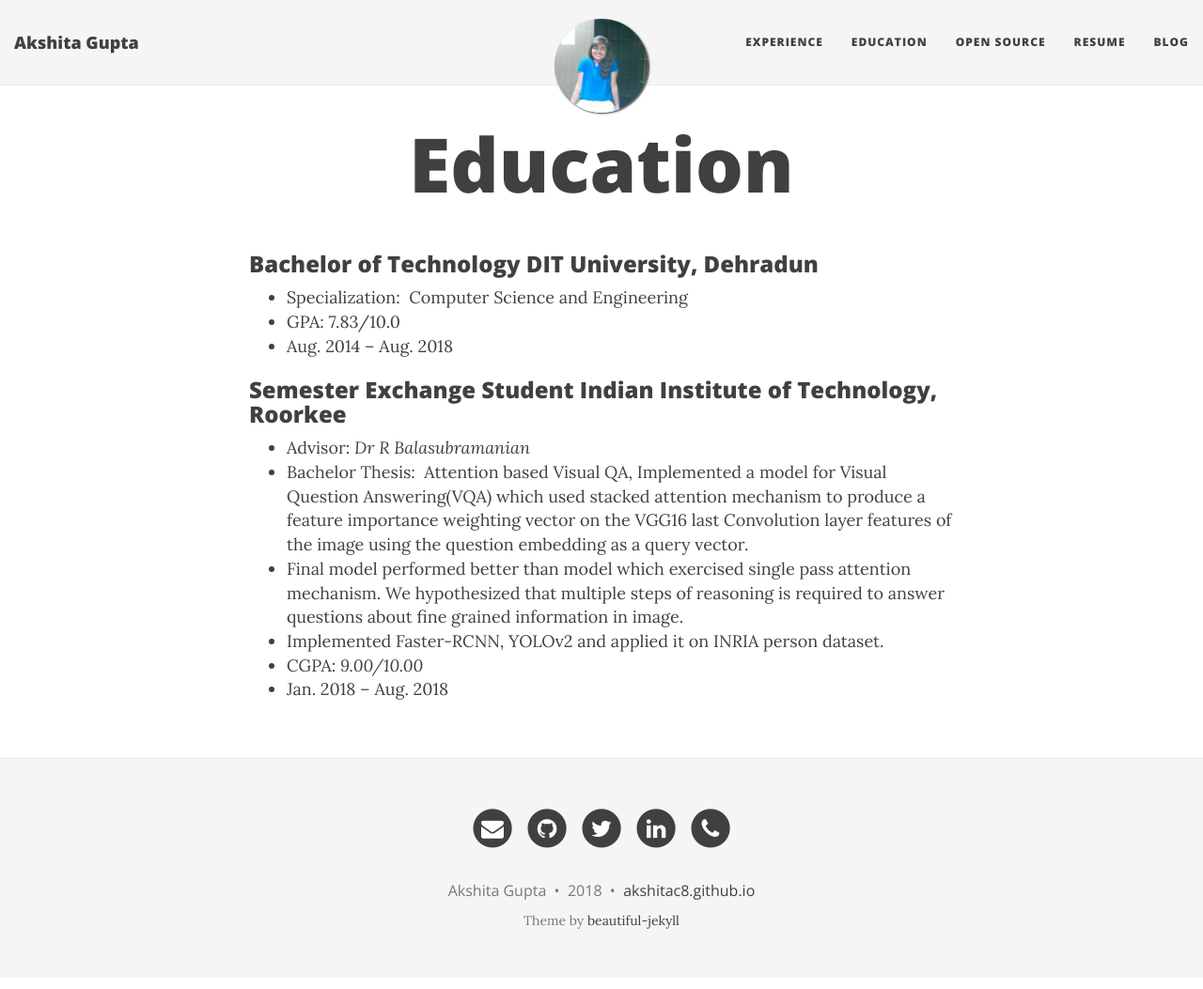
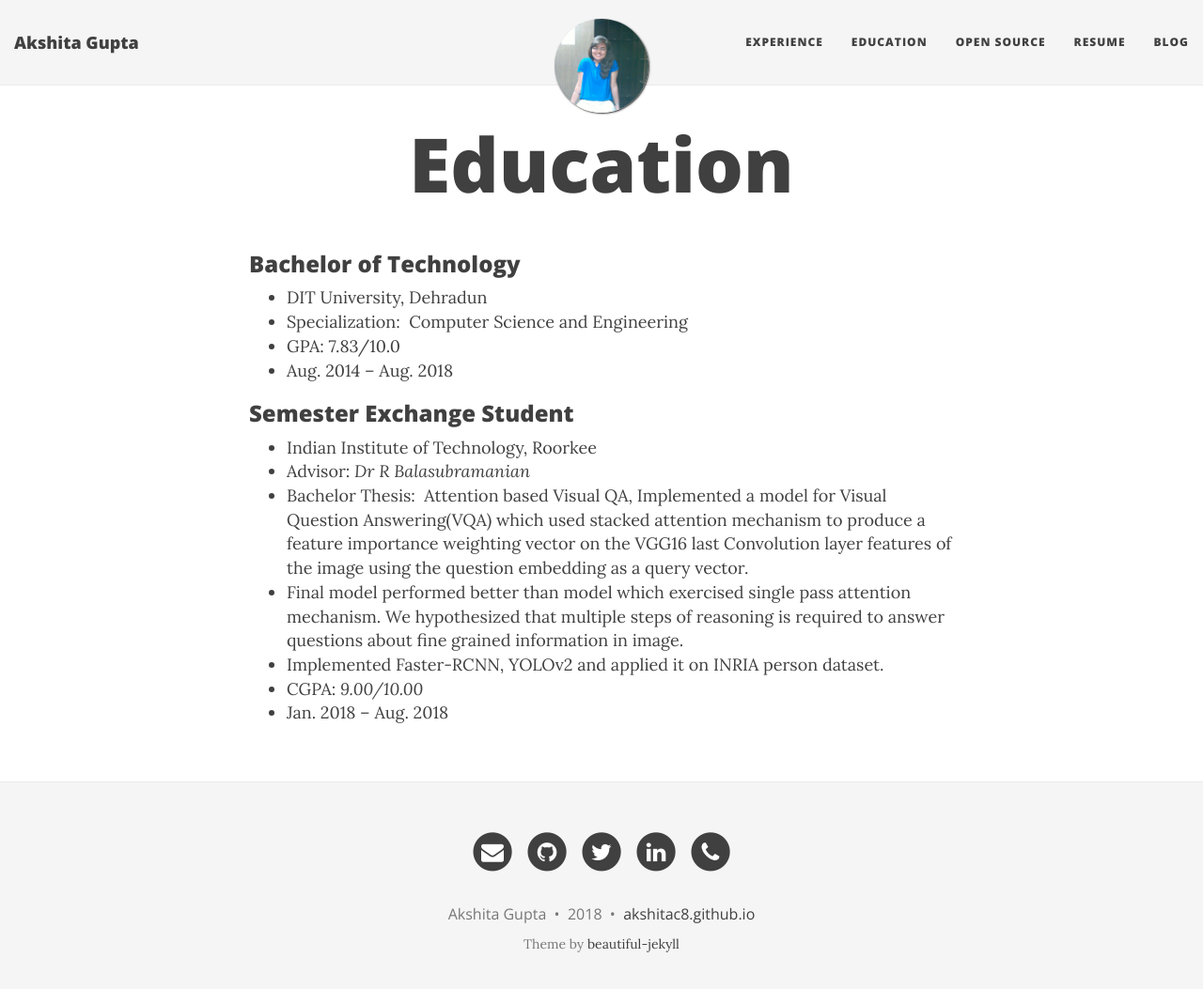
Before and after one commit to akshitac8/akshitac8.github.io, a Jekyll site: the page built from Experience.md, in a window 1280 px wide and 1066 px high. Shown: the top 1053 px of the window at 94% size. Built offline with Jekyll 4.4.1, drawn with Linux system fonts in a browser that asks for light colours; nearby versions of some CDN libraries.

```diff
--- a/Experience.md
+++ b/Experience.md
@@ -3,12 +3,14 @@ layout: page
 title: Education
 ---
 
-### Bachelor of Technology DIT University, Dehradun
+### Bachelor of Technology
+* DIT University, Dehradun
 * Specialization:&nbsp; Computer Science and Engineering
 * GPA: 7.83/10.0
 * Aug. 2014 – Aug. 2018
 
-### Semester Exchange Student Indian Institute of Technology, Roorkee
+### Semester Exchange Student
+* Indian Institute of Technology, Roorkee
 * Advisor: _Dr R Balasubramanian_
 * Bachelor Thesis:&nbsp; Attention based Visual QA, Implemented a model for Visual Question Answering(VQA) which used stacked attention mechanism to produce a feature importance weighting vector on the VGG16 last Convolution layer features of the image using the question embedding as a query vector.
 * Final model performed better than model which exercised single pass attention mechanism. We hypothesized that multiple steps of reasoning is required to answer questions about fine grained information in image.
```
